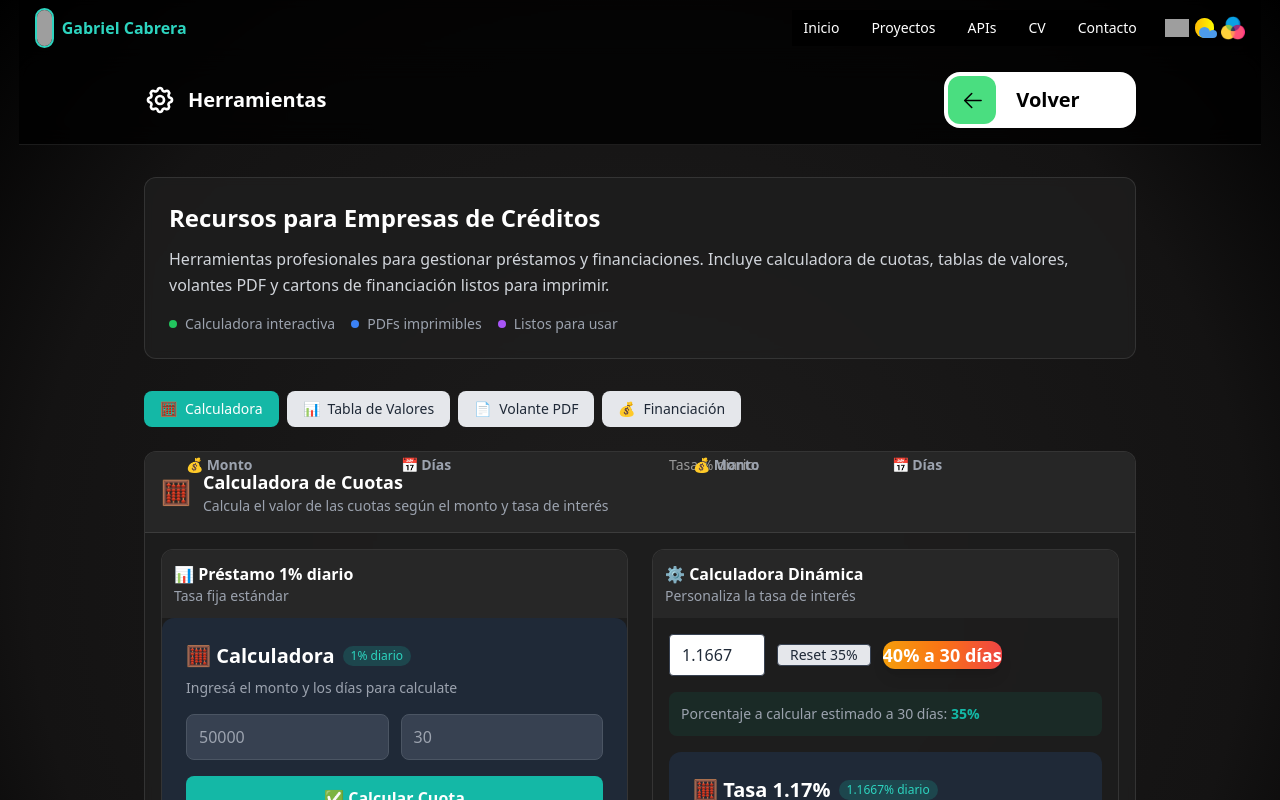
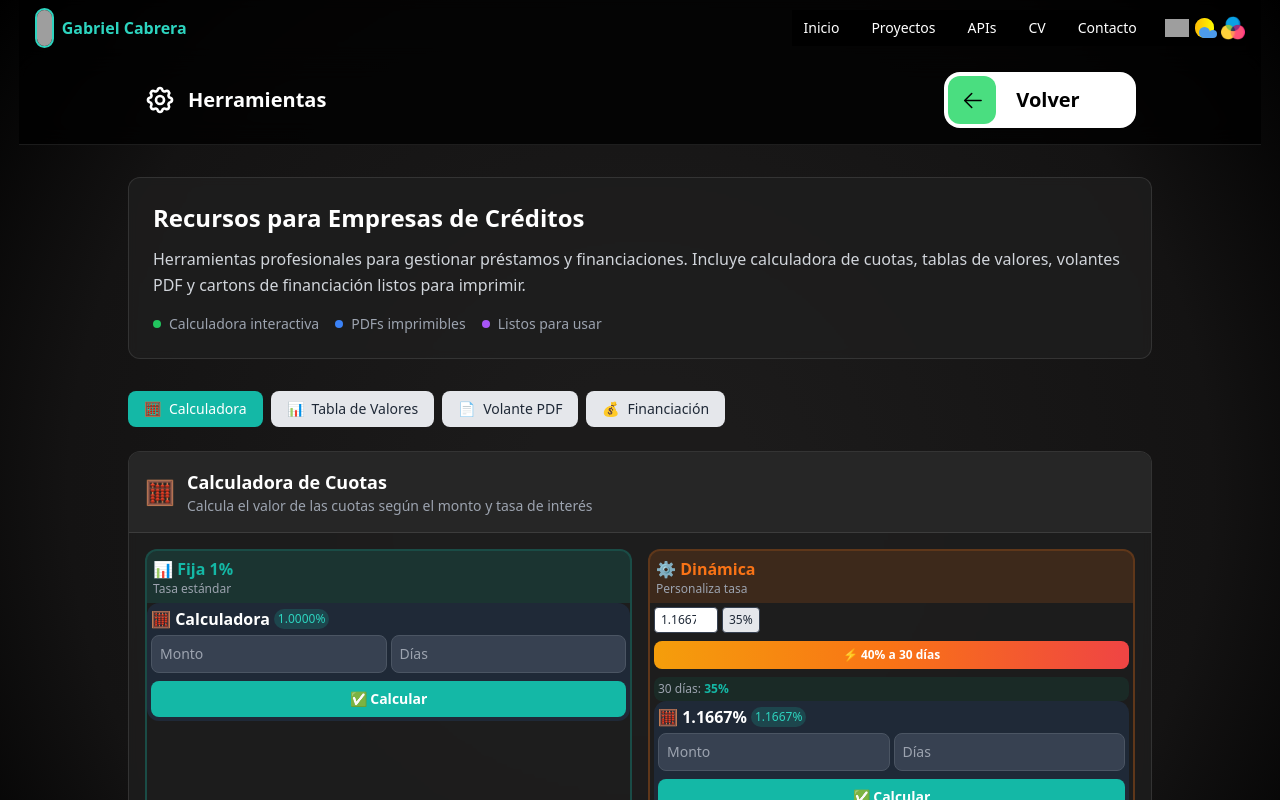
Before and after one commit to gab617/portfolio2, a React (Vite) app: page /tools in a window 1280 px wide. Shown: the top 800 px of the page. Built offline with nearby package versions, Linux system fonts and the light colour scheme; grey boxes are pictures that could not be loaded.

Commit message:
nw calculator

```diff
--- a/src/pages/Credit/Calculadora.jsx
+++ b/src/pages/Credit/Calculadora.jsx
@@ -1,13 +1,25 @@
-import React, { useState, useContext } from "react";
+import React, { useState, useContext, useEffect } from "react";
 import { CalculadoraInteres } from "./components/CalculadoraInteres";
 import { Context } from "../../Context/Context";
+
+const STORAGE_KEY = 'nwPortf_calc_dinamica';
 
 export const Calculadora = () => {
   const { currentTheme } = useContext(Context);
   const isDark = currentTheme.color === "#fff";
 
   const PORCENTAJE_INICIAL = 1.1667;
-  const [porcentajeDinamico, setPorcentajeDinamico] = useState(PORCENTAJE_INICIAL);
+
+  // Cargar porcentaje desde localStorage al iniciar
+  const [porcentajeDinamico, setPorcentajeDinamico] = useState(() => {
+    const saved = localStorage.getItem(STORAGE_KEY);
+    return saved ? parseFloat(saved) : PORCENTAJE_INICIAL;
+  });
+
+  // Guardar porcentaje en localStorage cuando cambia
+  useEffect(() => {
+    localStorage.setItem(STORAGE_KEY, porcentajeDinamico.toString());
+  }, [porcentajeDinamico]);
 
   const handleChangePorcentaje = (e) => {
     setPorcentajeDinamico(parseFloat(e.target.value) || 0);
@@ -25,88 +37,81 @@ export const Calculadora = () => {
   // Calcular porcentaje total a 30 días
   const porcentaje30Dias = Math.round(porcentajeDinamico * 30 * 100) / 100;
 
-  return (
-    <div className="flex flex-col lg:flex-row justify-evenly gap-6">
+return (
+    <div className="flex flex-col lg:flex-row justify-evenly gap-3 lg:gap-4">
       {/* Calculadora 1% Fijo */}
       <div
         className="rounded-xl overflow-hidden flex-1"
         style={{
           backgroundColor: isDark ? 'rgba(30,30,30,0.8)' : 'rgba(255,255,255,0.8)',
-          border: `1px solid ${isDark ? 'rgba(255,255,255,0.1)' : 'rgba(0,0,0,0.1)'}`
+          border: `2px solid ${isDark ? 'rgba(20,184,166,0.3)' : 'rgba(20,184,166,0.2)'}`
         }}
       >
         <div
-          className="p-3"
-          style={{ backgroundColor: isDark ? 'rgba(40,40,40,0.9)' : '#f3f4f6' }}
+          className="p-1.5"
+          style={{ backgroundColor: isDark ? 'rgba(20,184,166,0.15)' : 'rgba(20,184,166,0.1)' }}
         >
-          <h2 className="font-bold">📊 Préstamo 1% diario</h2>
-          <p className="text-sm" style={{ color: isDark ? '#9ca3af' : '#6b7280' }}>Tasa fija estándar</p>
+          <h2 className="font-bold text-teal-500">📊 Fija 1%</h2>
+          <p className="text-xs" style={{ color: isDark ? '#9ca3af' : '#6b7280' }}>Tasa estándar</p>
         </div>
         <CalculadoraInteres titulo="Calculadora" porcentaje={1} />
       </div>
+
+      {/* Separador visual en móvil */}
+      <div className="lg:hidden h-px my-1" style={{ backgroundColor: isDark ? '#374151' : '#e5e7eb' }} />
 
       {/* Calculadora Dinámica */}
       <div
         className="rounded-xl overflow-hidden flex-1"
         style={{
           backgroundColor: isDark ? 'rgba(30,30,30,0.8)' : 'rgba(255,255,255,0.8)',
-          border: `1px solid ${isDark ? 'rgba(255,255,255,0.1)' : 'rgba(0,0,0,0.1)'}`
+          border: `2px solid ${isDark ? 'rgba(249,115,22,0.3)' : 'rgba(249,115,22,0.2)'}`
         }}
       >
         <div
-          className="p-3"
-          style={{ backgroundColor: isDark ? 'rgba(40,40,40,0.9)' : '#f3f4f6' }}
+          className="p-1.5"
+          style={{ backgroundColor: isDark ? 'rgba(249,115,22,0.15)' : 'rgba(249,115,22,0.1)' }}
         >
-          <h2 className="font-bold">⚙️ Calculadora Dinámica</h2>
-          <p className="text-sm" style={{ color: isDark ? '#9ca3af' : '#6b7280' }}>Personaliza la tasa de interés</p>
+          <h2 className="font-bold text-orange-500">⚙️ Dinámica</h2>
+          <p className="text-xs" style={{ color: isDark ? '#9ca3af' : '#6b7280' }}>Personaliza tasa</p>
         </div>
 
-        <div className="p-1 lg:p-4">
-          <div className="flex items-center  gap-3 mb-4">
-            <label className="text-sm font-medium">Tasa % diario:</label>
+        <div className="p-1">
+          <div className="flex flex-wrap items-center gap-1 mb-2">
             <input
               type="number"
-              step="0.01"
+              step="0.0001"
               value={porcentajeDinamico}
               onChange={handleChangePorcentaje}
-              className="w-24 px-3 py-2 rounded border text-gray-800 dark:text-gray-200 dark:bg-gray-700 bg-white"
+              className="w-16 px-1.5 py-1 rounded border text-xs text-gray-800 dark:text-gray-200 dark:bg-gray-700 bg-white"
               style={{ borderColor: isDark ? '#374151' : '#d1d5db' }}
             />
             <button
               onClick={handleResetPorcentaje}
-              className="px-3  rounded border text-sm hover:bg-gray-300 dark:hover:bg-gray-500 bg-gray-200 dark:bg-gray-600 text-gray-800 dark:text-gray-200"
+              className="px-1.5 py-1 rounded border text-xs hover:bg-gray-300 dark:hover:bg-gray-500 bg-gray-200 dark:bg-gray-600 text-gray-800 dark:text-gray-200"
               style={{ borderColor: isDark ? '#374151' : '#d1d5db' }}
             >
-              Reset 35%
+              35%
             </button>
-                      {/* Botón set 40% - más separado e interactivo */}
-          <div className="">
-            <button
-              onClick={handleSet40Porciento}
-              className="w-full rounded-xl bg-gradient-to-r from-amber-500 via-orange-500 to-red-500 hover:from-amber-600 hover:via-orange-600 hover:to-red-600 text-white font-bold transition-all transform hover:scale-[1.02] active:scale-[0.98] shadow-lg hover:shadow-xl flex items-center justify-center gap-3 relative overflow-hidden"
-            >
-              <span className="text-lg relative z-10">40% a 30 días</span>
-            </button>
-
           </div>
 
-          </div>
-                    <div
-            className="mb-4 p-3 rounded-lg text-sm"
+          <button
+            onClick={handleSet40Porciento}
+            className="w-full mb-2 py-1.5 rounded-lg bg-gradient-to-r from-amber-500 via-orange-500 to-red-500 hover:from-amber-600 hover:via-orange-600 text-white font-bold text-xs transition-all"
+          >
+            ⚡ 40% a 30 días
+          </button>
+
+          <div
+            className="p-1 rounded-lg text-xs"
             style={{ backgroundColor: isDark ? 'rgba(20,100,80,0.2)' : 'rgba(20,184,166,0.1)' }}
           >
-            <p>
-              <span style={{ color: isDark ? '#9ca3af' : '#6b7280' }}>Porcentaje a calcular estimado a 30 días:</span>{" "}
-              <span className="font-bold text-teal-500">{porcentaje30Dias}%</span>
-            </p>
+            <span style={{ color: isDark ? '#9ca3af' : '#6b7280' }}>30 días: </span>
+            <span className="font-bold text-teal-500">{porcentaje30Dias}%</span>
           </div>
 
-
-
-
-
           <CalculadoraInteres
-            titulo={`Tasa ${Number(porcentajeDinamico).toFixed(2)}%`}
+            titulo={`${Number(porcentajeDinamico).toFixed(4)}%`}
             porcentaje={porcentajeDinamico}
           />
         </div>
--- a/src/pages/Credit/Credit.jsx
+++ b/src/pages/Credit/Credit.jsx
@@ -1,4 +1,4 @@
-import React, { useRef, useState, useContext } from "react";
+import React, { useRef, useState, useContext, useEffect } from "react";
 import "./Credit.css";
 import { ButtonVolver } from "../../components/ButtonVolver";
 import { Link } from "react-router-dom";
@@ -73,8 +73,24 @@ export function Credit() {
   const creditsPDFRef = useRef();
   const cartonsitoPDFRef = useRef();
   const [modePay, setModePay] = useState(true);
-  const [usarRedondeada, setUsarRedondeada] = useState(true);
-  const [activeSection, setActiveSection] = useState('calculadora');
+  const [usarRedondeada, setUsarRedondeada] = useState(() => {
+    const saved = localStorage.getItem('nwPortf_usarRedondeada');
+    return saved !== null ? saved === 'true' : true;
+  });
+  const [activeSection, setActiveSection] = useState(() => {
+    const saved = localStorage.getItem('nwPortf_activeSection');
+    return saved || 'calculadora';
+  });
+
+  // Persistir tab activo
+  useEffect(() => {
+    localStorage.setItem('nwPortf_activeSection', activeSection);
+  }, [activeSection]);
+
+  // Persistir usarRedondeada
+  useEffect(() => {
+    localStorage.setItem('nwPortf_usarRedondeada', usarRedondeada.toString());
+  }, [usarRedondeada]);
 
   function changeModePay() {
     setModePay((prev) => !prev);
@@ -111,7 +127,7 @@ export function Credit() {
         </div>
       </header>
 
-      <main className="max-w-5xl mx-auto px-4 py-8">
+      <main className="max-w-5xl mx-auto py-8">
         {/* Introducción */}
         <div
           className="rounded-xl p-6 mb-8 backdrop-blur-sm"
@@ -182,24 +198,7 @@ export function Credit() {
             description="Valores exactos por cantidad de cuotas"
             icon="📊"
           >
-            <div className="flex gap-2 justify-center mb-4">
-              <button
-                onClick={() => setUsarRedondeada(true)}
-                className={`px-4 py-2 rounded font-semibold border ${
-                  usarRedondeada ? "bg-teal-500 text-white" : "bg-gray-200"
-                }`}
-              >
-                Redondeada
-              </button>
-              <button
-                onClick={() => setUsarRedondeada(false)}
-                className={`px-4 py-2 rounded font-semibold border ${
-                  !usarRedondeada ? "bg-teal-500 text-white" : "bg-gray-200"
-                }`}
-              >
-                No Redondeada
-              </button>
-            </div>
+
             <ListadoValores116 usarRedondeada={usarRedondeada} />
           </ToolCard>
         )}
--- a/src/pages/Credit/components/CalculadoraInteres.jsx
+++ b/src/pages/Credit/components/CalculadoraInteres.jsx
@@ -1,15 +1,54 @@
-import React, { useState, useContext } from "react";
+import React, { useState, useContext, useEffect } from "react";
 import { Context } from "../../../Context/Context";
+
+// Generar key única basada en el porcentaje
+const getStorageKey = (porcentaje) => `nwPortf_calc_${Number(porcentaje).toFixed(4)}`;
 
 export const CalculadoraInteres = ({ titulo, porcentaje }) => {
   const { currentTheme } = useContext(Context);
   const isDark = currentTheme.color === "#fff";
 
-  const [monto, setMonto] = useState("");
-  const [dias, setDias] = useState("");
-  const [resultado, setResultado] = useState(null);
-  const [redondeoSeleccionado, setRedondeoSeleccionado] = useState("500");
+  const storageKey = getStorageKey(porcentaje);
+
+  // Cargar estado desde localStorage
+  const [monto, setMonto] = useState(() => {
+    const saved = localStorage.getItem(`${storageKey}_monto`);
+    return saved || "";
+  });
+  const [dias, setDias] = useState(() => {
+    const saved = localStorage.getItem(`${storageKey}_dias`);
+    return saved || "";
+  });
+  const [resultado, setResultado] = useState(() => {
+    const saved = localStorage.getItem(`${storageKey}_resultado`);
+    return saved ? JSON.parse(saved) : null;
+  });
+  const [redondeoSeleccionado, setRedondeoSeleccionado] = useState(() => {
+    const saved = localStorage.getItem(`${storageKey}_redondeo`);
+    return saved || "500";
+  });
   const [copiado, setCopiado] = useState(false);
+
+  // Guardar en localStorage cuando cambia algo
+  useEffect(() => {
+    localStorage.setItem(`${storageKey}_monto`, monto);
+  }, [monto, storageKey]);
+
+  useEffect(() => {
+    localStorage.setItem(`${storageKey}_dias`, dias);
+  }, [dias, storageKey]);
+
+  useEffect(() => {
+    if (resultado) {
+      localStorage.setItem(`${storageKey}_resultado`, JSON.stringify(resultado));
+    } else {
+      localStorage.removeItem(`${storageKey}_resultado`);
+    }
+  }, [resultado, storageKey]);
+
+  useEffect(() => {
+    localStorage.setItem(`${storageKey}_redondeo`, redondeoSeleccionado);
+  }, [redondeoSeleccionado, storageKey]);
 
   const calcularPrestamo = (e) => {
     e.preventDefault();
@@ -82,89 +121,76 @@ export const CalculadoraInteres = ({ titulo, porcentaje }) => {
 
   return (
     <div
-      className={`flex flex-col rounded-xl p-1 sm:p-5 md:p-6 ${isDark ? 'bg-gray-800' : 'bg-white'}`}
-      style={{ maxWidth: "480px" }}
+      className={`flex flex-col rounded-xl p-1 ${isDark ? 'bg-gray-800' : 'bg-white'}`}
     >
       <form onSubmit={calcularPrestamo} className="w-full">
-        <div className="flex items-center gap-2 mb-2">
-          <h2 className="text-lg sm:text-xl font-bold">🧮 {titulo}</h2>
-          <span className="text-xs px-2 py-0.5 rounded-full bg-teal-500/20 text-teal-400">
-            {porcentaje}% diario
+        <div className="flex items-center gap-1 mb-1">
+          <h2 className="text-base font-bold">🧮 {titulo}</h2>
+          <span className="text-xs px-1 py-0.5 rounded-full bg-teal-500/20 text-teal-400">
+            {Number(porcentaje).toFixed(4)}%
           </span>
         </div>
-        <p className="text-xs sm:text-sm mb-4" style={{ color: isDark ? '#9ca3af' : '#6b7280' }}>
-          Ingresá el monto y los días para calculate
-        </p>
 
-        <div className="grid grid-cols-2 gap-3 mb-4">
+        <div className="grid grid-cols-2 gap-1 mb-2">
           <div>
-            <label className="text-xs sm:text-sm font-semibold mb-1.5 block" style={{ color: isDark ? '#9ca3af' : '#6b7280' }}>
-              💰 Monto
-            </label>
             <input
-              className={`w-full rounded-lg py-2.5 px-3 border text-sm sm:text-base ${isDark ? 'bg-gray-700 text-white border-gray-600' : 'bg-white text-gray-800 border-gray-300'}`}
+              className={`w-full rounded-lg py-2 px-2 border text-base md:text-sm ${isDark ? 'bg-gray-700 text-white border-gray-600' : 'bg-white text-gray-800 border-gray-300'}`}
               type="number"
               value={monto}
               onChange={(e) => setMonto(e.target.value)}
-              placeholder="50000"
+              placeholder="Monto"
             />
           </div>
           <div>
-            <label className="text-xs sm:text-sm font-semibold mb-1.5 block" style={{ color: isDark ? '#9ca3af' : '#6b7280' }}>
-              📅 Días
-            </label>
             <input
-              className={`w-full rounded-lg py-2.5 px-3 border text-sm sm:text-base ${isDark ? 'bg-gray-700 text-white border-gray-600' : 'bg-white text-gray-800 border-gray-300'}`}
+              className={`w-full rounded-lg py-2 px-2 border text-base md:text-sm ${isDark ? 'bg-gray-700 text-white border-gray-600' : 'bg-white text-gray-800 border-gray-300'}`}
               type="number"
               value={dias}
               onChange={(e) => setDias(e.target.value)}
-              placeholder="30"
+              placeholder="Días"
             />
           </div>
         </div>
 
-        <div className="flex gap-2">
+        <div className="flex gap-1">
           <button
-            className="flex-1 py-2.5 rounded-lg bg-teal-500 text-white font-semibold hover:bg-teal-600 transition-all hover:shadow-lg text-sm sm:text-base"
+            className="flex-1 py-2 rounded-lg bg-teal-500 text-white font-semibold hover:bg-teal-600 transition-all text-base md:text-sm"
             type="submit"
           >
-            ✅ Calcular Cuota
+            ✅ Calcular
           </button>
         </div>
         {resultado && (
           <button
             onClick={handleClear}
-            className="w-full mt-2 py-1.5 text-xs text-red-500 hover:text-red-600 transition-colors"
+            className="w-full mt-1 py-1 text-sm text-red-500 hover:text-red-600 transition-colors"
             type="button"
           >
-            🔄 Nueva cotización
+            🔄 Nuevo
           </button>
         )}
       </form>
 
       {resultado && (
         <div
-          className="mt-5 rounded-lg p-4"
+          className="mt-2 rounded-lg p-2"
           style={{ backgroundColor: isDark ? 'rgba(30,30,30,0.9)' : '#f9fafb' }}
         >
-          {/* Header del resultado */}
-          <div className="mb-4 pb-3 border-b" style={{ borderColor: isDark ? '#374151' : '#e5e7eb' }}>
-            <div className="flex items-center gap-2 mb-3">
+          <div className="mb-2 pb-1 border-b" style={{ borderColor: isDark ? '#374151' : '#e5e7eb' }}>
+            <div className="flex items-center gap-1 mb-1">
               <span className="text-sm font-semibold" style={{ color: isDark ? '#fff' : '#1f2937' }}>
                 📊 Resultado
               </span>
-              <span className="text-xs px-2 py-0.5 rounded-full bg-teal-500/20 text-teal-400">
+              <span className="text-xs px-1 py-0.5 rounded-full bg-teal-500/20 text-teal-400">
                 {resultado.dias} días
               </span>
             </div>
 
-            {/* Total exacto */}
-            <div className="rounded-lg p-3 mb-3" style={{ backgroundColor: isDark ? 'rgba(20,184,166,0.15)' : 'rgba(20,184,166,0.1)' }}>
-              <p className="text-xs mb-1" style={{ color: isDark ? '#9ca3af' : '#6b7280' }}>💵 Total a Pagar (exacto)</p>
-              <p className="text-xl sm:text-2xl font-bold text-teal-500">${formatear(resultado.totalRaw)}</p>
+            <div className="rounded-lg p-2 mb-1" style={{ backgroundColor: isDark ? 'rgba(20,184,166,0.15)' : 'rgba(20,184,166,0.1)' }}>
+              <p className="text-sm mb-0.5" style={{ color: isDark ? '#9ca3af' : '#6b7280' }}>💵 Total</p>
+              <p className="text-xl font-bold text-teal-500">${formatear(resultado.totalRaw)}</p>
             </div>
 
-            {/* Detalle */}
             <div className="flex justify-between items-center text-sm">
               <span style={{ color: isDark ? '#9ca3af' : '#6b7280' }}>Monto:</span>
               <span className="font-semibold">${formatear(resultado.monto)}</span>
@@ -173,105 +199,63 @@ export const CalculadoraInteres = ({ titulo, porcentaje }) => {
               <span style={{ color: isDark ? '#9ca3af' : '#6b7280' }}>Interés:</span>
               <span className="font-semibold">${formatear(resultado.totalRaw - resultado.monto)}</span>
             </div>
-            <div className="flex justify-between items-center text-sm mt-1">
-              <span style={{ color: isDark ? '#9ca3af' : '#6b7280' }}>Cuota diaria:</span>
+            <div className="flex justify-between items-center text-sm">
+              <span style={{ color: isDark ? '#9ca3af' : '#6b7280' }}>Cuota:</span>
               <span className="font-semibold">${formatear(resultado.cuotaRaw)}</span>
             </div>
           </div>
 
-          {/* Opciones de copiar */}
-          <p className="text-xs font-semibold mb-2" style={{ color: isDark ? '#9ca3af' : '#6b7280' }}>
-            📋 Seleccioná una opción para copiar:
+          <p className="text-sm font-semibold mb-1" style={{ color: isDark ? '#9ca3af' : '#6b7280' }}>
+            📋 Copiar:
           </p>
 
-          {/* Opción Exacto */}
+          <div className="flex flex-col gap-1 mb-2">
             <div
-            className={`mb-2 rounded-lg p-3 transition-all cursor-pointer ${
+              className={`flex-1 rounded-lg p-2 transition-all cursor-pointer ${
                 redondeoSeleccionado === "exacto" ? "ring-2 ring-teal-500" : ""
               }`}
               style={{ backgroundColor: isDark ? 'rgba(40,40,40,0.8)' : '#f3f4f6' }}
               onClick={() => setRedondeoSeleccionado("exacto")}
             >
-            <div className="flex justify-between items-center mb-2">
-              <span className="font-semibold text-sm">🎯 Valor Exacto (sin redondeo)</span>
-              {redondeoSeleccionado === "exacto" && (
-                <span className="text-xs px-2 py-0.5 rounded bg-teal-500 text-white">✓</span>
-              )}
-            </div>
-            <div className="grid grid-cols-2 gap-2">
-              <div className="rounded p-2" style={{ backgroundColor: isDark ? 'rgba(20,184,166,0.15)' : 'rgba(20,184,166,0.1)' }}>
-                <p className="text-xs" style={{ color: isDark ? '#9ca3af' : '#6b7280' }}>Cuota</p>
-                <p className="font-bold text-teal-400">${formatear(resultado.cuotaRaw)}</p>
-              </div>
-              <div className="rounded p-2" style={{ backgroundColor: isDark ? 'rgba(20,184,166,0.15)' : 'rgba(20,184,166,0.1)' }}>
-                <p className="text-xs" style={{ color: isDark ? '#9ca3af' : '#6b7280' }}>Total</p>
-                <p className="font-bold">${formatear(resultado.totalRaw)}</p>
-              </div>
-            </div>
+              <p className="text-sm font-semibold">🎯 Exacto</p>
+              <p className="text-sm font-bold text-teal-400">${formatear(resultado.cuotaRaw)}</p>
+              <p className="text-xs" style={{ color: isDark ? '#9ca3af' : '#6b7280' }}>Total: ${formatear(resultado.totalRaw)}</p>
             </div>
 
-          {/* Opción 1 */}
             <div
-            className={`mb-3 rounded-lg p-3 transition-all cursor-pointer ${
+              className={`flex-1 rounded-lg p-2 transition-all cursor-pointer ${
                 redondeoSeleccionado === "100" ? "ring-2 ring-teal-500" : ""
               }`}
               style={{ backgroundColor: isDark ? 'rgba(40,40,40,0.8)' : '#f3f4f6' }}
               onClick={() => setRedondeoSeleccionado("100")}
             >
-            <div className="flex justify-between items-center mb-2">
-              <span className="font-semibold text-sm">📋 Opción 1 (redondeo $100)</span>
-              {redondeoSeleccionado === "100" && (
-                <span className="text-xs px-2 py-0.5 rounded bg-teal-500 text-white">✓ Seleccionado</span>
-              )}
-            </div>
-            <div className="grid grid-cols-2 gap-2">
-              <div className="rounded p-2" style={{ backgroundColor: isDark ? 'rgba(20,184,166,0.15)' : 'rgba(20,184,166,0.1)' }}>
-                <p className="text-xs" style={{ color: isDark ? '#9ca3af' : '#6b7280' }}>Cuota</p>
-                <p className="font-bold text-teal-400">${formatear(resultado.cuota100)}</p>
-              </div>
-              <div className="rounded p-2" style={{ backgroundColor: isDark ? 'rgba(20,184,166,0.15)' : 'rgba(20,184,166,0.1)' }}>
-                <p className="text-xs" style={{ color: isDark ? '#9ca3af' : '#6b7280' }}>Total</p>
-                <p className="font-bold">${formatear(resultado.total100)}</p>
-              </div>
-            </div>
+              <p className="text-sm font-semibold">📋 $100</p>
+              <p className="text-sm font-bold text-teal-400">${formatear(resultado.cuota100)}</p>
+              <p className="text-xs" style={{ color: isDark ? '#9ca3af' : '#6b7280' }}>Total: ${formatear(resultado.total100)}</p>
             </div>
 
-          {/* Opción 2 */}
             <div
-            className={`rounded-lg p-3 transition-all cursor-pointer ${
+              className={`flex-1 rounded-lg p-2 transition-all cursor-pointer ${
                 redondeoSeleccionado === "500" ? "ring-2 ring-teal-500" : ""
               }`}
               style={{ backgroundColor: isDark ? 'rgba(40,40,40,0.8)' : '#f3f4f6' }}
               onClick={() => setRedondeoSeleccionado("500")}
             >
-            <div className="flex justify-between items-center mb-2">
-              <span className="font-semibold text-sm">📋 Opción 2 (redondeo $500)</span>
-              {redondeoSeleccionado === "500" && (
-                <span className="text-xs px-2 py-0.5 rounded bg-teal-500 text-white">✓ Seleccionado</span>
-              )}
-            </div>
-            <div className="grid grid-cols-2 gap-2">
-              <div className="rounded p-2" style={{ backgroundColor: isDark ? 'rgba(20,184,166,0.15)' : 'rgba(20,184,166,0.1)' }}>
-                <p className="text-xs" style={{ color: isDark ? '#9ca3af' : '#6b7280' }}>Cuota</p>
-                <p className="font-bold text-teal-400">${formatear(resultado.cuota500)}</p>
-              </div>
-              <div className="rounded p-2" style={{ backgroundColor: isDark ? 'rgba(20,184,166,0.15)' : 'rgba(20,184,166,0.1)' }}>
-                <p className="text-xs" style={{ color: isDark ? '#9ca3af' : '#6b7280' }}>Total</p>
-                <p className="font-bold">${formatear(resultado.total500)}</p>
-              </div>
+              <p className="text-sm font-semibold">📋 $500</p>
+              <p className="text-sm font-bold text-teal-400">${formatear(resultado.cuota500)}</p>
+              <p className="text-xs" style={{ color: isDark ? '#9ca3af' : '#6b7280' }}>Total: ${formatear(resultado.total500)}</p>
             </div>
           </div>
 
-          {/* Botón copiar */}
           <button
             onClick={() => copiarMensaje(redondeoSeleccionado)}
-            className={`w-full mt-3 py-2.5 rounded-lg font-medium transition-all text-sm sm:text-base ${
+            className={`w-full py-2.5 rounded-lg font-semibold transition-all text-sm ${
               copiado
                 ? "bg-green-500 text-white"
                 : "bg-teal-500 hover:bg-teal-600 text-white"
             }`}
           >
-            {copiado ? "✅ Copiado al portapapeles!" : `📋 Copiar mensaje (${redondeoSeleccionado === "exacto" ? "Exacto" : redondeoSeleccionado === "100" ? "Opción 1" : "Opción 2"})`}
+            {copiado ? "✅ Copiado!" : `📋 Copiar (${redondeoSeleccionado === "exacto" ? "Exacto" : redondeoSeleccionado === "100" ? "$100" : "$500"})`}
           </button>
         </div>
       )}
```
Also changed, not shown: src/pages/Credit/components/ListadoValores116.jsx (+60 -21 lines). Lines whose indentation alone changed are shown as unchanged.
